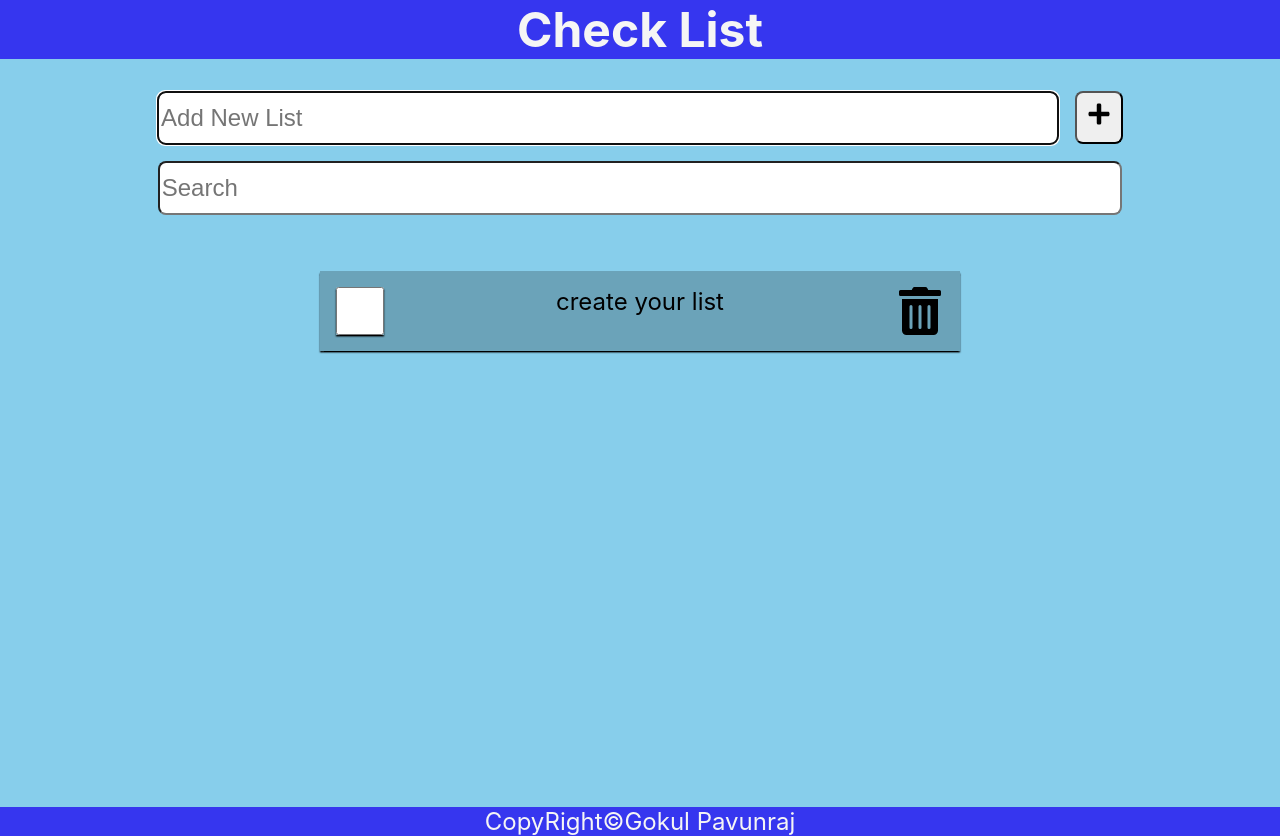
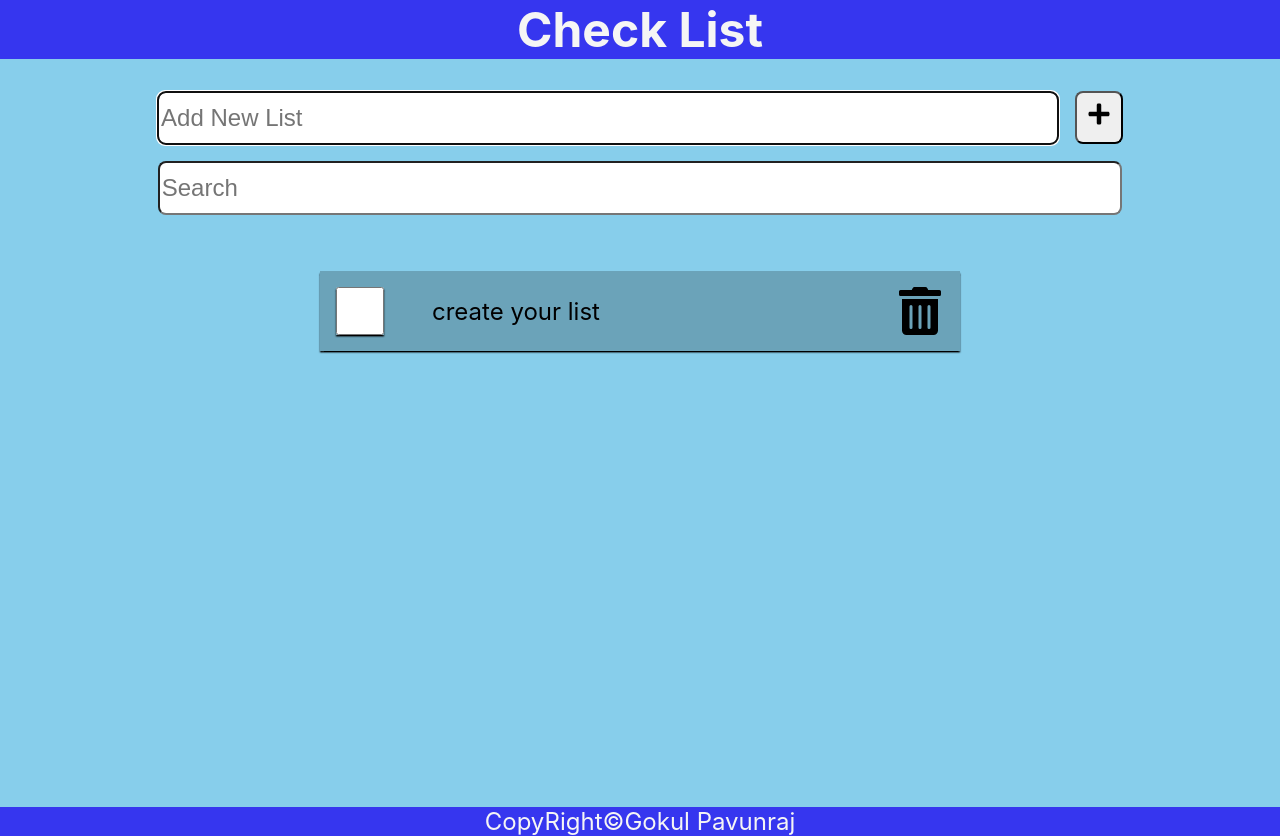
Before and after one commit to GokulPSVG/dailychecklist, a React (Create React App) app in the folder dailychecklist/: page / in a window 1280 px wide. Built offline with nearby package versions, Linux system fonts and the light colour scheme.

Commit message:
sixth commit

```diff
--- a/dailychecklist/src/index.css
+++ b/dailychecklist/src/index.css
@@ -144,6 +144,8 @@ ul{
   }
   .listItem label{
     font-size: 100%;
+    display :flex;
+    flex-flow: column;
   }
   .listItem svg{
     font-size: 100%;
```
